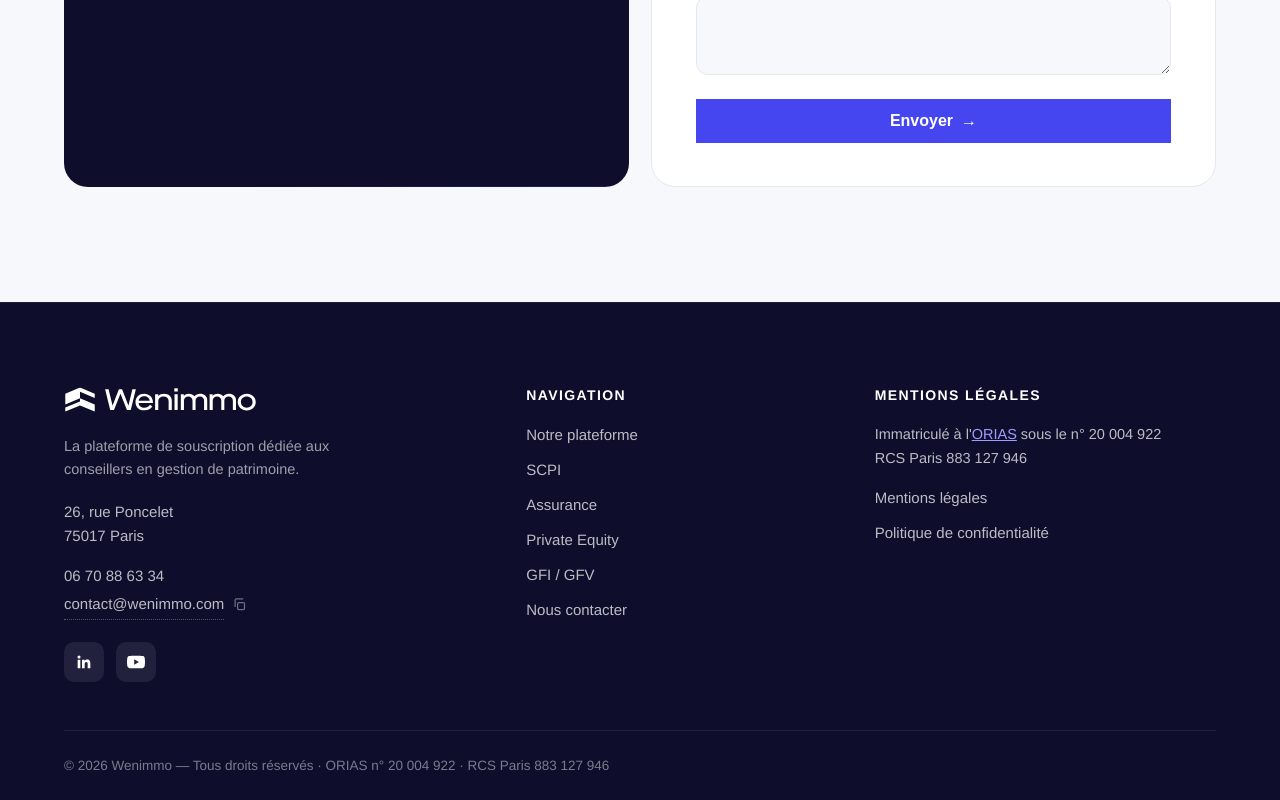
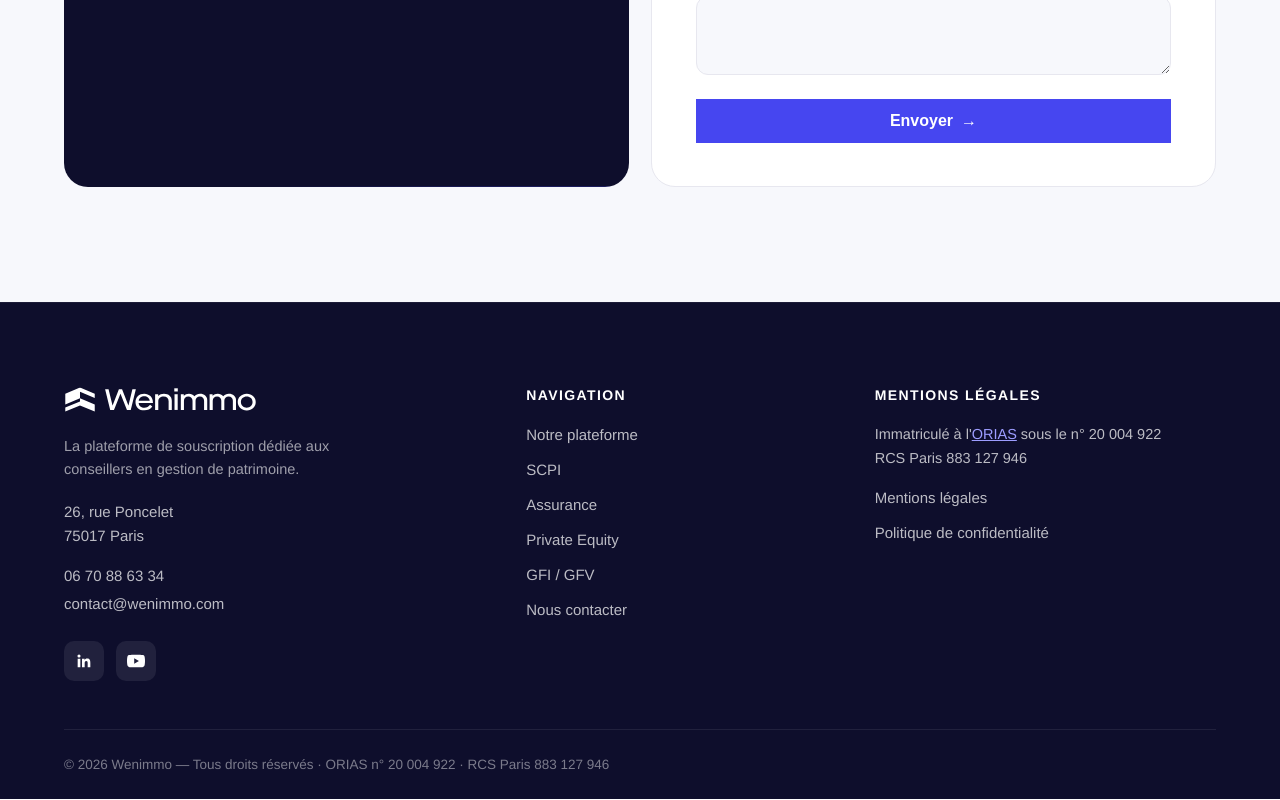
Before and after one commit to Yv-ia/landing-wenimmo, a Next.js app: page / in a window 1280 px wide. Shown: the part 4891-5691 px from the top of the page. Built offline with nearby package versions, Linux system fonts and the light colour scheme; a web font is replaced by a local one.

Commit message:
Hecaton checkpoint: update styles and copy email
Created automatically by Hecaton after an agent prompt changed the worktree.

```diff
--- a/app/globals.css
+++ b/app/globals.css
@@ -1336,8 +1336,6 @@ a.contact-row:hover { background: rgba(255, 255, 255, 0.14); transform: translat
   transition: color 0.2s ease;
 }
 .copy-email:hover .copy-email__status { color: rgba(255, 255, 255, 0.7); }
-.copy-email__status svg { width: 15px; height: 15px; }
-.copy-email__address { border-bottom: 1px dotted rgba(255, 255, 255, 0.3); }
 /* État « copié » */
 .copy-email[data-copied="true"] .copy-email__status,
 .copy-email[data-copied="true"]:hover .copy-email__status {
--- a/components/CopyEmail.jsx
+++ b/components/CopyEmail.jsx
@@ -37,21 +37,11 @@ export default function CopyEmail({ email }) {
       aria-label={`Copier l'adresse e-mail ${email}`}
     >
       <span className="copy-email__address">{email}</span>
-      <span className="copy-email__status" aria-live="polite">
-        {copied ? (
-          <>
-            <svg viewBox="0 0 24 24" fill="none" stroke="currentColor" aria-hidden="true">
-              <path d="M5 13l4 4L19 7" strokeWidth="2.5" strokeLinecap="round" strokeLinejoin="round" />
-            </svg>
-            Copié&nbsp;!
-          </>
-        ) : (
-          <svg viewBox="0 0 24 24" fill="none" stroke="currentColor" aria-hidden="true">
-            <rect x="9" y="9" width="11" height="11" rx="2" strokeWidth="2" />
-            <path d="M5 15V5a2 2 0 0 1 2-2h10" strokeWidth="2" strokeLinecap="round" />
-          </svg>
-        )}
-      </span>
+      {copied && (
+        <span className="copy-email__status" aria-live="polite">
+          Copié&nbsp;!
+        </span>
+      )}
     </button>
   );
 }
```
